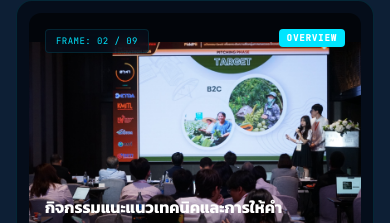
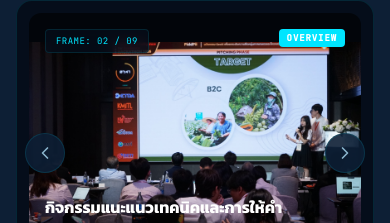
Before and after one commit to daydeda/GeoAI-Hackathon, a Next.js app in the folder frontend/: page / in a window 390 px wide. Shown: the part 898-1121 px from the top of the page. Built offline with nearby package versions, Linux system fonts and the light colour scheme; no server answers.

Commit message:
feat(frontend): use Lucide React icons for CustomAlert, fix slider button visibility on mobile devices

```diff
--- a/frontend/src/app/page.tsx
+++ b/frontend/src/app/page.tsx
@@ -431,7 +431,7 @@ export default function LandingPage() {
             {/* Left Control Arrow */}
             <button
               onClick={prevSlide}
-              className="absolute left-6 top-1/2 -translate-y-1/2 z-20 flex h-10 w-10 sm:h-12 sm:w-12 items-center justify-center rounded-full border border-(--border-subtle) bg-(--bg-surface)/90 text-(--text-secondary) opacity-0 group-hover:opacity-100 transition-all hover:border-(--accent-cyan) hover:text-(--accent-cyan) hover:shadow-[0_0_15px_rgba(0,229,255,0.3)] active:scale-90"
+              className="absolute left-2 sm:left-6 top-1/2 -translate-y-1/2 z-20 flex h-10 w-10 sm:h-12 sm:w-12 items-center justify-center rounded-full border border-(--border-subtle) bg-(--bg-surface)/90 text-(--text-secondary) opacity-100 lg:opacity-0 lg:group-hover:opacity-100 transition-all hover:border-(--accent-cyan) hover:text-(--accent-cyan) hover:shadow-[0_0_15px_rgba(0,229,255,0.3)] active:scale-90"
               aria-label="Previous slide"
             >
               <ChevronLeft size={20} className="sm:w-6 sm:h-6" />
@@ -440,7 +440,7 @@ export default function LandingPage() {
             {/* Right Control Arrow */}
             <button
               onClick={nextSlide}
-              className="absolute right-6 top-1/2 -translate-y-1/2 z-20 flex h-10 w-10 sm:h-12 sm:w-12 items-center justify-center rounded-full border border-(--border-subtle) bg-(--bg-surface)/90 text-(--text-secondary) opacity-0 group-hover:opacity-100 transition-all hover:border-(--accent-cyan) hover:text-(--accent-cyan) hover:shadow-[0_0_15px_rgba(0,229,255,0.3)] active:scale-90"
+              className="absolute right-2 sm:right-6 top-1/2 -translate-y-1/2 z-20 flex h-10 w-10 sm:h-12 sm:w-12 items-center justify-center rounded-full border border-(--border-subtle) bg-(--bg-surface)/90 text-(--text-secondary) opacity-100 lg:opacity-0 lg:group-hover:opacity-100 transition-all hover:border-(--accent-cyan) hover:text-(--accent-cyan) hover:shadow-[0_0_15px_rgba(0,229,255,0.3)] active:scale-90"
               aria-label="Next slide"
             >
               <ChevronRight size={20} className="sm:w-6 sm:h-6" />
--- a/frontend/src/contexts/AlertContext.tsx
+++ b/frontend/src/contexts/AlertContext.tsx
@@ -1,6 +1,7 @@
 'use client'
 
 import React, { createContext, useCallback, useContext, useMemo, useState, ReactNode } from 'react';
+import { AlertCircle, AlertTriangle, Info } from 'lucide-react';
 
 interface CustomAlertProps {
   isOpen: boolean;
@@ -13,9 +14,9 @@ function CustomAlert({ isOpen, message, type = 'error', onClose }: CustomAlertPr
   if (!isOpen) return null;
 
   const config = {
-    error: { icon: '✖', color: 'var(--accent-red)' },
-    warning: { icon: '⚠', color: 'var(--accent-amber)' },
-    info: { icon: 'ℹ', color: 'var(--accent-cyan)' }
+    error: { icon: <AlertCircle size={32} />, color: 'var(--accent-red)' },
+    warning: { icon: <AlertTriangle size={32} />, color: 'var(--accent-amber)' },
+    info: { icon: <Info size={32} />, color: 'var(--accent-cyan)' }
   }[type];
 
   return (
@@ -36,7 +37,7 @@ function CustomAlert({ isOpen, message, type = 'error', onClose }: CustomAlertPr
               100% { opacity: 1; transform: scale(1) translateY(0); }
             }
           `}</style>
-          <div style={{ width: 64, height: 64, borderRadius: '50%', background: 'rgba(0,0,0,0.2)', display: 'flex', alignItems: 'center', justifyContent: 'center', border: `2px solid ${config.color}`, color: config.color, fontSize: 32 }}>
+          <div style={{ width: 64, height: 64, borderRadius: '50%', background: 'rgba(0,0,0,0.2)', display: 'flex', alignItems: 'center', justifyContent: 'center', border: `2px solid ${config.color}`, color: config.color }}>
             {config.icon}
           </div>
           <div>
```
